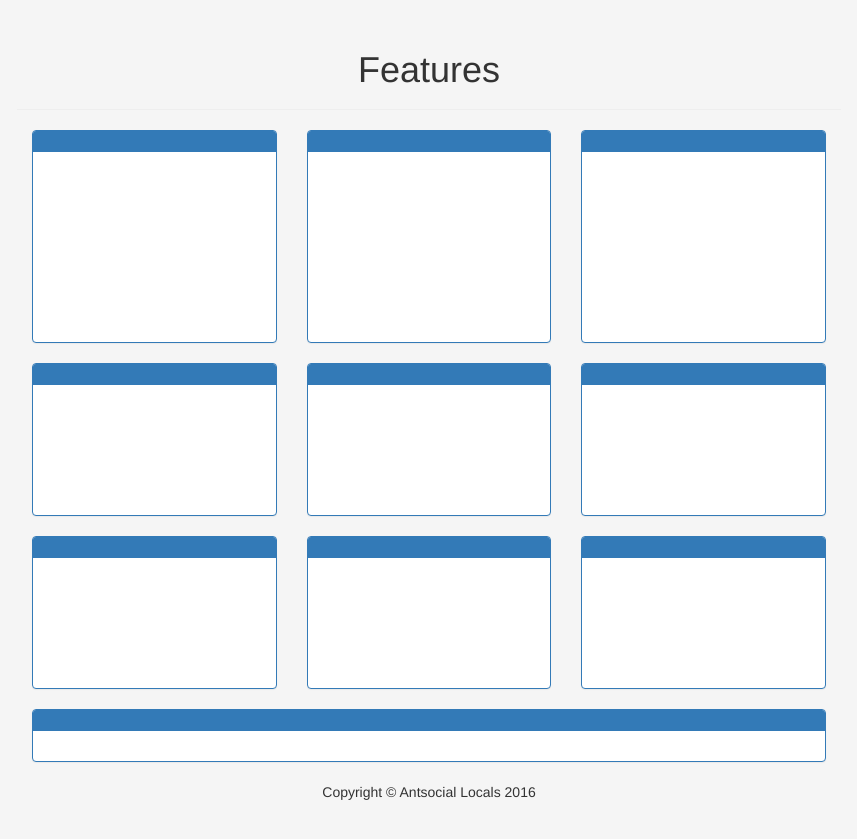
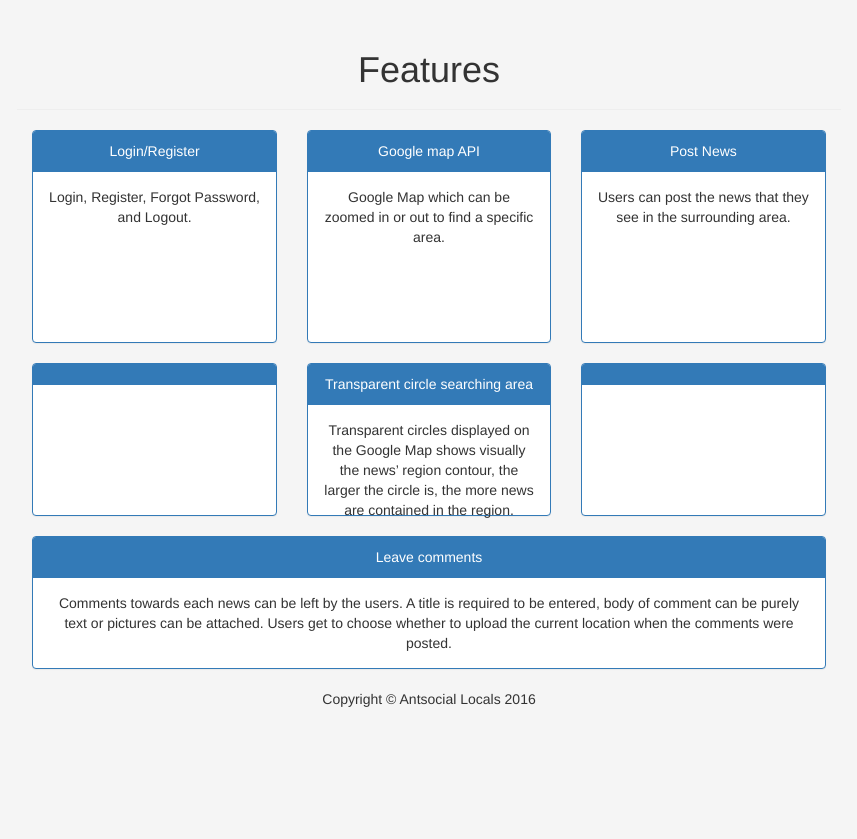
Before and after one commit to deco3500/antsocial, a plain HTML site: page promotional website/index.html in a window 1280 px wide. Shown: the part 1920-2759 px from the top of the page, without its empty margins (211-1068 px from the left). Drawn offline with nearby package versions, Linux system fonts and the light colour scheme; files whose address does not match are found by name.

Commit message:
no message

```diff
--- a/promotional website/index.html
+++ b/promotional website/index.html
@@ -142,8 +142,9 @@ application that groups people based on the location/suburb that they live in.</
         </div>
         <div class="col-md-4">
             <div class="panel panel-primary row1">
-                <div class="panel-heading"></div>
+                <div class="panel-heading">Login/Register</div>
                 <div class="panel-body">
+                    Login, Register, Forgot Password, and Logout.
 
 
                 </div>
@@ -151,8 +152,9 @@ application that groups people based on the location/suburb that they live in.</
         </div>
         <div class="col-md-4">
             <div class="panel panel-primary row1">
-                <div class="panel-heading"></div>
+                <div class="panel-heading">Google map API</div>
                 <div class="panel-body">
+                Google Map which can be zoomed in or out to find a specific area.
 
              </div>
          </div>
@@ -160,8 +162,9 @@ application that groups people based on the location/suburb that they live in.</
 
      <div class="col-md-4">
         <div class="panel panel-primary row1">
-            <div class="panel-heading"></div>
+            <div class="panel-heading">Post News</div>
             <div class="panel-body">
+               Users can post the news that they see in the surrounding area.
 
             </div>
         </div>
@@ -178,8 +181,9 @@ application that groups people based on the location/suburb that they live in.</
 
     <div class="col-md-4">
         <div class="panel panel-primary row3">
-            <div class="panel-heading"></div>
+            <div class="panel-heading">Transparent circle searching area </div>
             <div class="panel-body">
+               Transparent circles displayed on the Google Map shows visually the news’ region contour, the larger the circle is, the more news are contained in the region.
 
             </div>
         </div>
@@ -192,35 +196,12 @@ application that groups people based on the location/suburb that they live in.</
             </div>
         </div>
     </div>
-    <div class="col-md-4">
-        <div class="panel panel-primary row3">
-            <div class="panel-heading"></div>
-            <div class="panel-body">
 
-            </div>
-        </div>
-    </div>
-    <div class="col-md-4">
-        <div class="panel panel-primary row3">
-            <div class="panel-heading"></div>
-            <div class="panel-body">
-
-            </div>
-        </div>
-    </div>
-    <div class="col-md-4">
-        <div class="panel panel-primary row3">
-            <div class="panel-heading"></div>
-            <div class="panel-body">
-
-            </div>
-        </div>
-    </div>
     <div class="col-md-12">
         <div class="panel panel-primary">
-            <div class="panel-heading"></div>
+            <div class="panel-heading">Leave comments</div>
             <div class="panel-body">
-
+                Comments towards each news can be left by the users. A title is required to be entered, body of comment can be purely text or pictures can be attached. Users get to choose whether to upload the current location when the comments were posted.
             </div>
 
         </div>
@@ -246,22 +227,20 @@ application that groups people based on the location/suburb that they live in.</
               <!-- Split button -->
               <label class="control-label" for="inputSuccess1">Your Favorite Feature</label>
               <div class="btn-group">
-                  <button type="button" id="fav-feature"class="btn btn-default">Comments</button>
+                  <button type="button" id="fav-feature"class="btn btn-default">Leave Comments</button>
                   <button type="button" class="btn btn-default dropdown-toggle" data-toggle="dropdown" aria-haspopup="true" aria-expanded="false">
                     <span class="caret"></span>
                     <span class="sr-only">Toggle Dropdown</span>
                 </button>
                 <ul class="dropdown-menu">
+                    <li><a href="#"></a>Leave comments</li>
+                    <li><a href="#"></a>Login/Register</li>
+                    <li><a href="#"></a>Google map API</li>
+                    <li><a href="#"></a>Post News</li>
+                    <li><a href="#"></a>Area searching</li>
                     <li><a href="#"></a></li>
                     <li><a href="#"></a></li>
-                    <li><a href="#"></a></li>
-                    <li><a href="#"></a></li>
-                    <li><a href="#"></a></li>
-                    <li><a href="#"></a></li>
-                    <li><a href="#"></a></li>
-                    <li><a href="#"></a></li>
-                    <li><a href="#"></a></li>
-                    <li><a href="#"></a></li>
+
                 </ul>
 
             </div>
```
